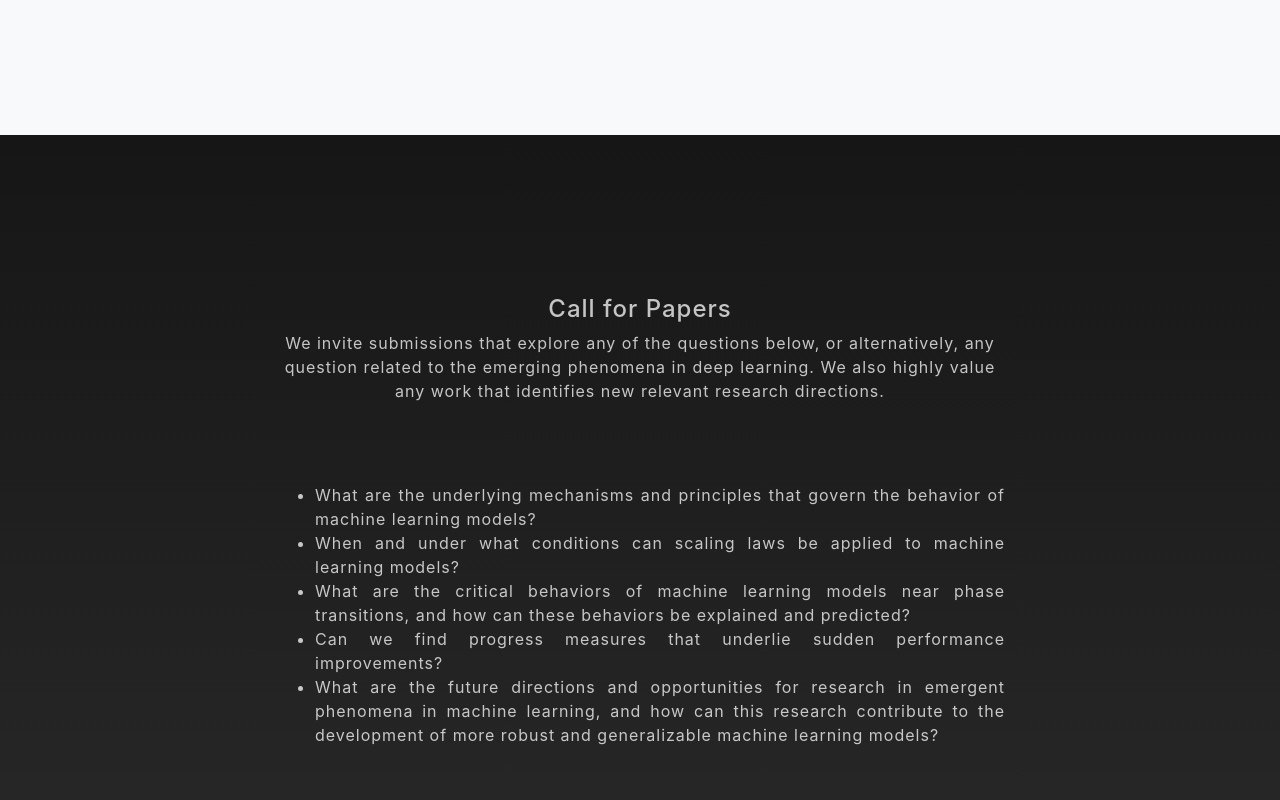
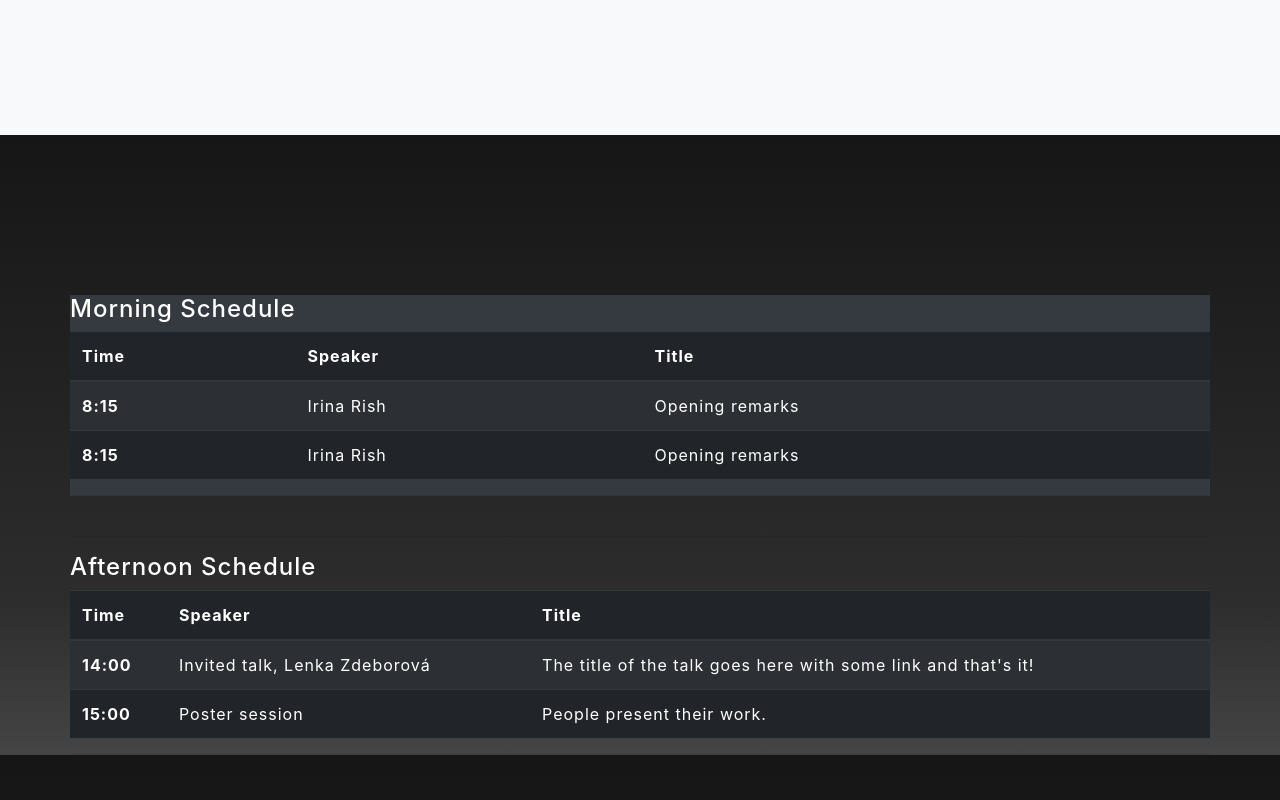
Before and after one commit to neuralscaling/neuralscaling.github.io, a website with bundled scripts: page index.html in a window 1280 px wide. Shown: the part 2980-3780 px from the top of the page. Built offline with nearby package versions, Linux system fonts and the light colour scheme; files whose address does not match are found by name.

Commit message:
Update index.html

```diff
--- a/index.html
+++ b/index.html
@@ -203,8 +203,111 @@
             </div>
           </div>
 
+          <!-- -----------  -->
+
+        </div>
+      </section>
 
 
+
+     <!-- ------------------   -->
+     <!--   Schedule Section   -->
+     <!-- ------------------   -->
+
+      <section id="Schedule" class="about-section text-center">
+      <div class="container">
+        <div class="row">
+          <div id="Schedule" class="row justify-content-center no-gutters">
+
+
+            <!-- Morning Schedule Table -->
+
+            <div class="col-lg-12">
+              <div class="bg-dark text-center h-100 project">
+                <div class="d-flex h-100">
+                  <div class="project-text w-100 my-auto text-center text-lg-left">
+                    <h4 class="text-white" align="left">Morning Schedule</h4>
+                    <table class="table table-dark table-striped">
+                      <thead>
+                        <tr>
+                          <th scope="col">Time</th>
+                          <th scope="col">Speaker</th>
+                          <th scope="col">Title</th>
+                        </tr>
+                      </thead>
+                      <tbody>
+
+                        <!-- Row 1 -->
+
+                        <tr>
+                          <th scope="row">8:15</th>
+                          <td>Irina Rish</td>
+                          <td>Opening remarks</td>
+                        </tr>
+
+                        <!-- Row 2 -->
+
+                        <tr>
+                          <th scope="row">8:15</th>
+                          <td>Irina Rish</td>
+                          <td>Opening remarks</td>
+                        </tr>
+
+
+                      </tbody>
+                    </table>
+                    <hr class="d-none d-lg-block mb-0 mr-0">
+                  </div>
+                </div>
+              </div>
+            </div>
+
+
+            <!-- Afternoon Schedule Table -->
+
+            <div class="col-lg-12">
+              <div class="bg-grey text-center h-100 project">
+                <div class="d-flex h-100">
+                  <div class="project-text w-100 my-auto text-center text-lg-left">
+                    <br>
+                    <hr>
+                    <h4 class="text-white" align="left">Afternoon Schedule</h4>
+                    <table class="table table-dark table-striped">
+                      <thead>
+                        <tr>
+                          <th scope="col">Time</th>
+                          <th scope="col">Speaker</th>
+                          <th scope="col">Title</th>
+                        </tr>
+                      </thead>
+                      <tbody>
+
+                        <!-- Row 1 -->
+
+                        <tr>
+                          <th scope="row">14:00</th>
+                          <td> Invited talk, Lenka Zdeborová</td>
+                          <td>The title of the talk goes here with some link and that's it!</td>
+                        </tr>
+
+                        <!-- Row 2 -->
+
+                        <tr>
+                          <th scope="row">15:00</th>
+                          <td> Poster session</td>
+                          <td> People present their work.</td>
+                        </tr>
+
+
+                      </tbody>
+                    </table>
+                    <hr class="d-none d-lg-block mb-0 mr-0">
+                  </div>
+                </div>
+              </div>
+            </div>
+
+          </div>
         </div>
       </section>
 
```
